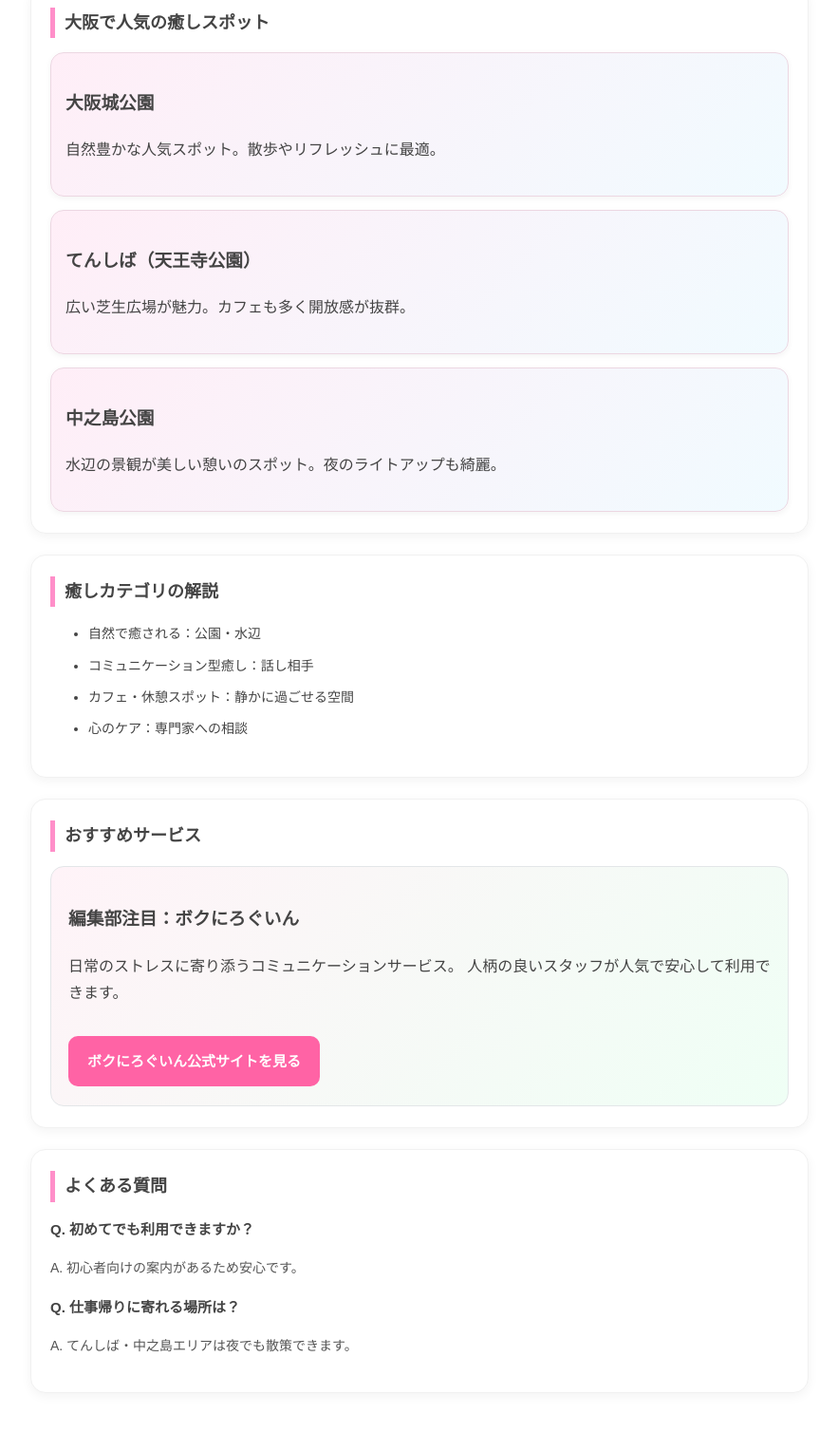
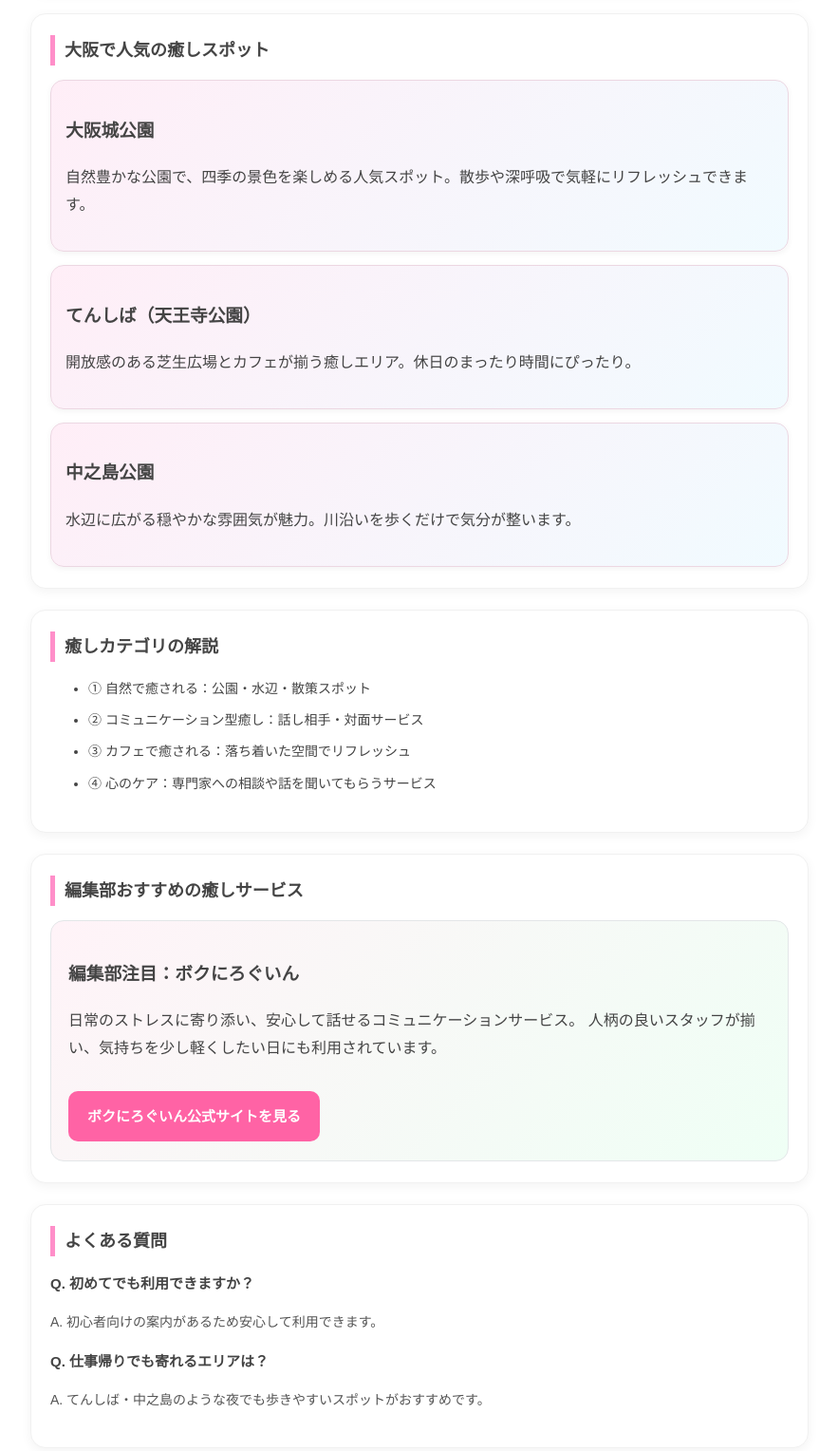
Before and after one commit to bokulog/iyashi-media, a plain HTML site: page index.html in a window 1280 px wide. Shown: the part 426-1954 px from the top of the page at 95% size, without its empty margins (198-1081 px from the left). Drawn offline with Linux system fonts and the light colour scheme.

Commit message:
Update index.html

```diff
--- a/index.html
+++ b/index.html
@@ -18,68 +18,83 @@
 
 <main class='container'>
 
+    <!-- INTRO -->
     <section class='section reveal'>
         <h2>心が少し軽くなる、ひとやすみの提案</h2>
         <p>
             大阪には、仕事帰りでも休日でもふっと立ち寄れる癒しの空間がたくさんあります。
-            このメディアでは編集部が実際に訪れた体験や、利用者の声をもとに
-            <strong>大阪で心を整えるための総合ガイド</strong>
-            を発信しています。
+            このメディアでは編集部が訪れた体験や利用者の声をもとに、
+            <strong>大阪で心を整えるための総合ガイド</strong>として分かりやすく紹介しています。
         </p>
     </section>
 
+    <!-- SPOTS -->
     <section class='section reveal'>
         <h2>大阪で人気の癒しスポット</h2>
+
         <div class='card-grid'>
+
             <div class='spot-card reveal'>
                 <h3>大阪城公園</h3>
-                <p>自然豊かな人気スポット。散歩やリフレッシュに最適。</p>
+                <p>自然豊かな公園で、四季の景色を楽しめる人気スポット。散歩や深呼吸で気軽にリフレッシュできます。</p>
             </div>
 
             <div class='spot-card reveal'>
                 <h3>てんしば（天王寺公園）</h3>
-                <p>広い芝生広場が魅力。カフェも多く開放感が抜群。</p>
+                <p>開放感のある芝生広場とカフェが揃う癒しエリア。休日のまったり時間にぴったり。</p>
             </div>
 
             <div class='spot-card reveal'>
                 <h3>中之島公園</h3>
-                <p>水辺の景観が美しい憩いのスポット。夜のライトアップも綺麗。</p>
+                <p>水辺に広がる穏やかな雰囲気が魅力。川沿いを歩くだけで気分が整います。</p>
             </div>
+
         </div>
     </section>
 
+    <!-- CATEGORY -->
     <section class='section reveal'>
         <h2>癒しカテゴリの解説</h2>
         <ul class='list'>
-            <li>自然で癒される：公園・水辺</li>
-            <li>コミュニケーション型癒し：話し相手</li>
-            <li>カフェ・休憩スポット：静かに過ごせる空間</li>
-            <li>心のケア：専門家への相談</li>
+            <li>① 自然で癒される：公園・水辺・散策スポット</li>
+            <li>② コミュニケーション型癒し：話し相手・対面サービス</li>
+            <li>③ カフェで癒される：落ち着いた空間でリフレッシュ</li>
+            <li>④ 心のケア：専門家への相談や話を聞いてもらうサービス</li>
         </ul>
     </section>
 
+    <!-- RECOMMEND -->
     <section class='section reveal'>
-        <h2>おすすめサービス</h2>
+        <h2>編集部おすすめの癒しサービス</h2>
+
         <div class='recommend-card reveal'>
             <h3>編集部注目：ボクにろぐいん</h3>
             <p>
-                日常のストレスに寄り添うコミュニケーションサービス。
-                人柄の良いスタッフが人気で安心して利用できます。
+                日常のストレスに寄り添い、安心して話せるコミュニケーションサービス。
+                人柄の良いスタッフが揃い、気持ちを少し軽くしたい日にも利用されています。
             </p>
-            <a class='btn' href='https://bokunilogin.com/' target='_blank'>ボクにろぐいん公式サイトを見る</a>
+
+            <a class='btn' href='https://bokunilogin.com/' target='_blank'>
+                ボクにろぐいん公式サイトを見る
+            </a>
         </div>
+
     </section>
 
+    <!-- FAQ -->
     <section class='section reveal'>
         <h2>よくある質問</h2>
+
         <div class='qa'>
             <p class='q'>Q. 初めてでも利用できますか？</p>
-            <p class='a'>A. 初心者向けの案内があるため安心です。</p>
+            <p class='a'>A. 初心者向けの案内があるため安心して利用できます。</p>
         </div>
+
         <div class='qa'>
-            <p class='q'>Q. 仕事帰りに寄れる場所は？</p>
-            <p class='a'>A. てんしば・中之島エリアは夜でも散策できます。</p>
+            <p class='q'>Q. 仕事帰りでも寄れるエリアは？</p>
+            <p class='a'>A. てんしば・中之島のような夜でも歩きやすいスポットがおすすめです。</p>
         </div>
+
     </section>
 
 </main>
```
